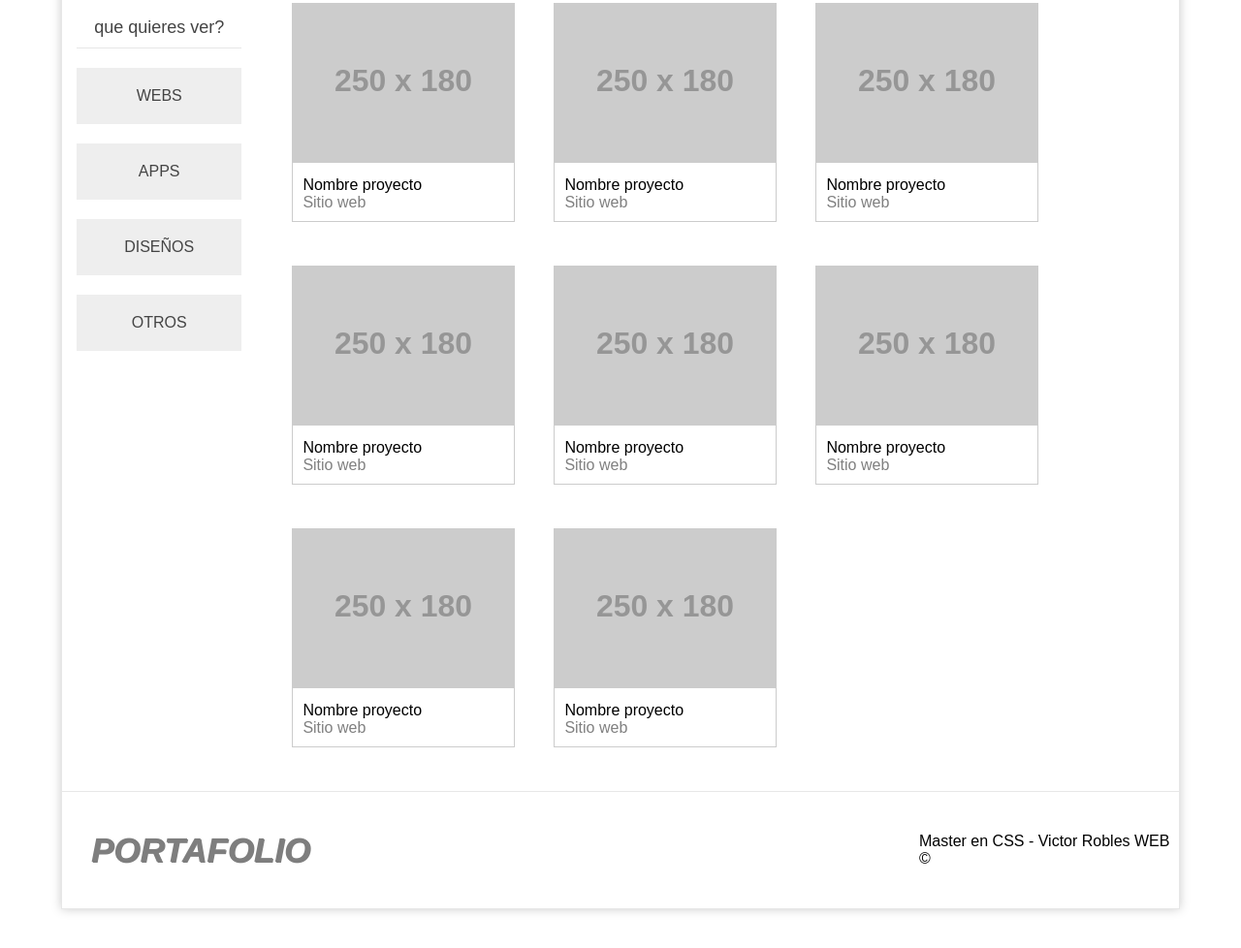
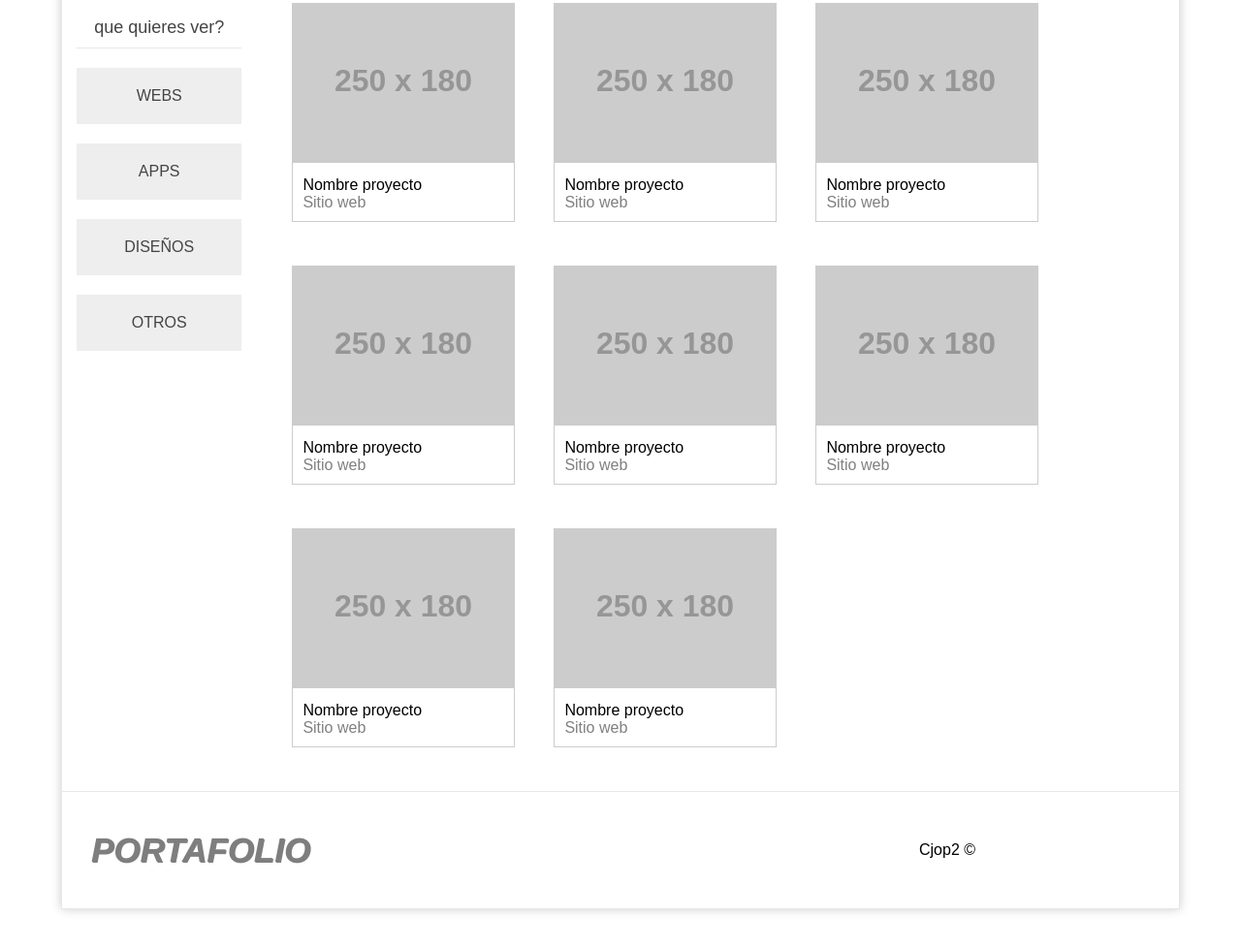
Before and after one commit to chrisolivaresdev/portafolio, a plain HTML site: page index.html in a window 1280 px wide. Shown: the part 179-1157 px from the top of the page at 97% size. Drawn offline with Linux system fonts and the light colour scheme; placeholder pictures from the web are drawn by us.

Commit message:
portafolio

```diff
--- a/index.html
+++ b/index.html
@@ -150,7 +150,7 @@
                 Portafolio
             </div>
             <div class="info">
-                Master en CSS - Victor Robles WEB &copy;
+               Cjop2 &copy;
             </div>
         </footer>
 
```
